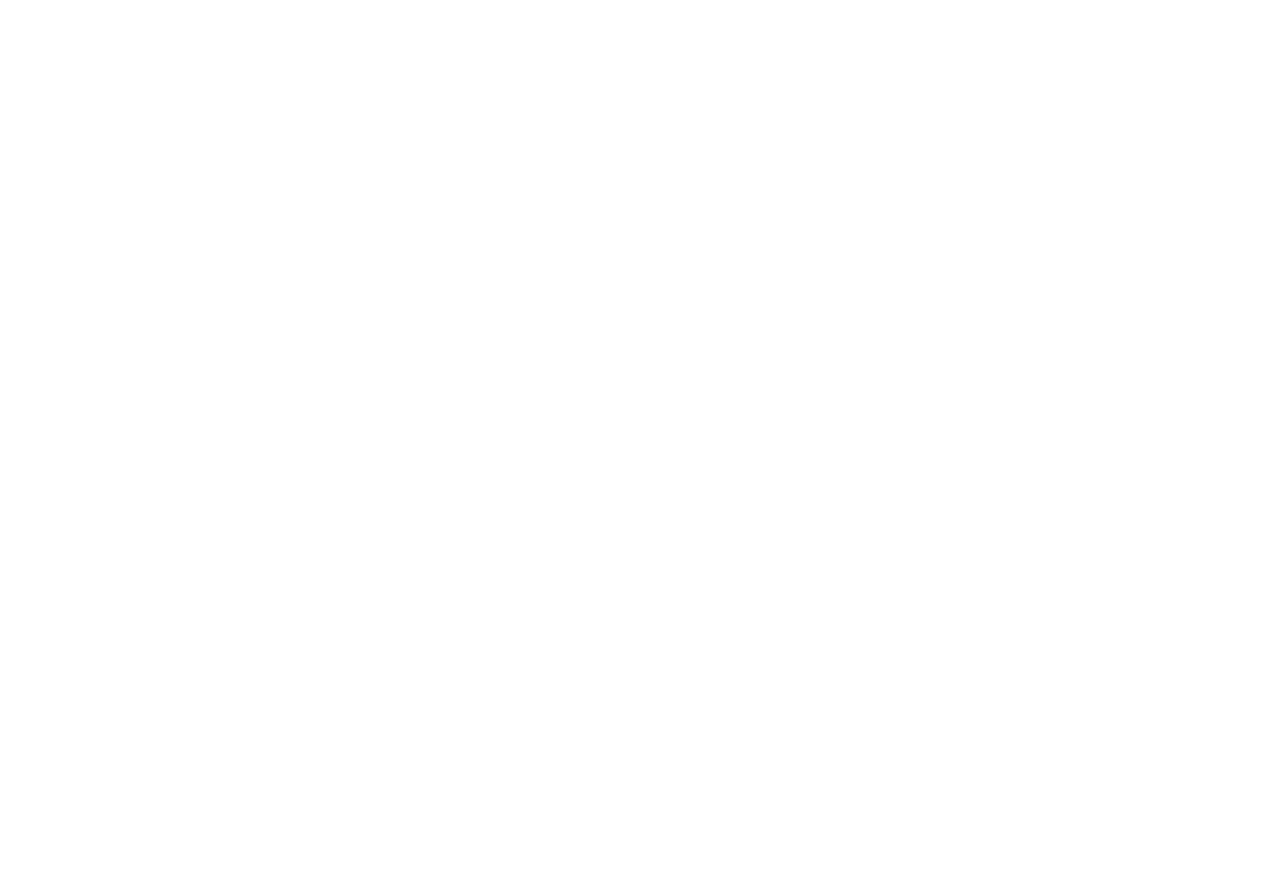
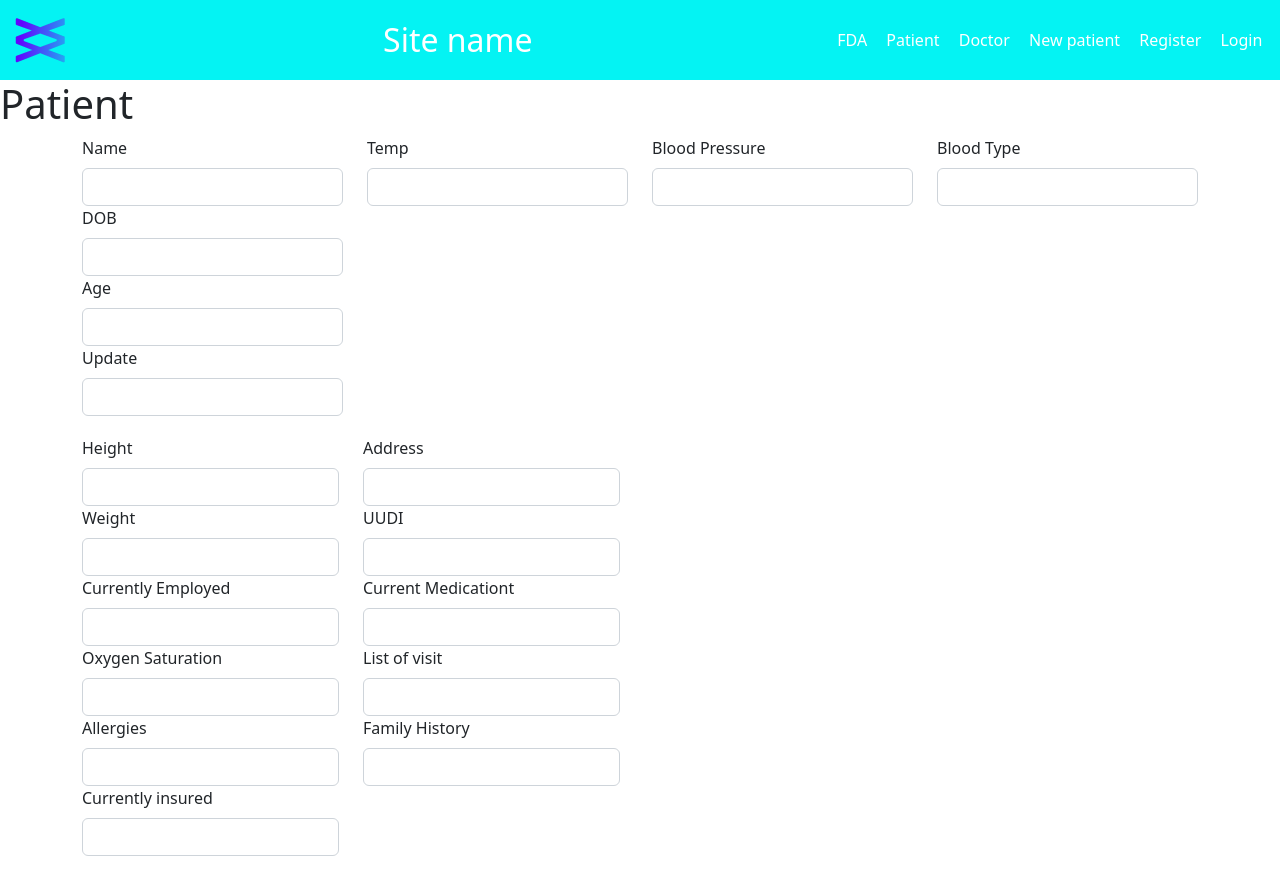
Before and after one commit to FaneNo/VendiaProject, a React (Create React App) app: page /new in a window 1280 px wide. Before the commit this address had no page. Shown: the top 894 px of the page. Before the commit the page ends 800 px from the top, so only its background shows below. Built offline with nearby package versions, Linux system fonts and the light colour scheme; what @vendia/client would draw is missing.

Commit message:
change the new.js page

```diff
--- a/src/App.js
+++ b/src/App.js
@@ -12,6 +12,7 @@ import Login from './view/login';
 import Patient from './view/patient';
 import Register from './view/register';
 import Doctor from './view/doctor';
+import New from './view/new';
 
 
 function App() {
@@ -36,6 +37,7 @@ function App() {
       <Route path='/patient' element = {<Patient />} />
       <Route path='/register' element = {<Register />} />
       <Route path='/doctor' element = {<Doctor />} />
+      <Route path='/new' element = {<New />} />
     </Routes>
 
 
--- a/src/view/doctor.js
+++ b/src/view/doctor.js
@@ -3,85 +3,6 @@ export default function Doctor() {
     return (<>
         <NavBar/>
         <h1>Patient</h1>
-        <div className='container-md text center'>
-            <div className='row justify-content-md-center'>
-                <div className='col'>
-                    {/* <ul className='profile-list'>
-                        <li>Name</li>
-                        <li>DOB/age</li>
-                        <li>Update:</li>
-                    </ul> */}
-                    <form action=''>
-                        <label className='form-label' for= 'name'>Name</label>
-                        <input type={'text'} id='name' className='form-control'/>
-                        <label className='form-label' for= 'dob'>DOB</label>
-                        <input type={'text'} id='dob' className='form-control'/>
-                        <label className='form-label' for= 'age'>Age</label>
-                        <input type={'text'} id='age' className='form-control'/>
-                        <label className='form-label' for= 'update'>Update</label>
-                        <input type={'text'} id='update' className='form-control'/>
-                    </form>
-                </div>
-                <div className='col'>
-                    <label className='form-label' for= 'temp'>Temp</label>
-                    <input type={'text'} id='temp' className='form-control'/>
-                </div>
-                <div className='col'>
-                    <label className='form-label' for= 'pressure'>Blood Pressure</label>
-                    <input type={'text'} id='pressure' className='form-control'/>
-                </div>
-                <div className='col'>
-                    <label className='form-label' for= 'btype'>Blood Type</label>
-                    <input type={'text'} id='btype' className='form-control'/>
-                </div>
-
-            </div>
-        </div>
-        <div className='container'>
-
-            <div className='row '>
-                <div className='col'>
-                    <form action=''>
-                        <label className='form-label' for= 'height'>Height</label>
-                        <input type={'text'} id='height' className='form-control'/>
-                        <label className='form-label' for= 'weight'>Weight</label>
-                        <input type={'text'} id='weight' className='form-control'/>
-                        <label className='form-label' for= 'employed'>Currently Employed</label>
-                        <input type={'text'} id='employed' className='form-control'/>
-                        <label className='form-label' for= 'oxygen'>Oxygen Saturation</label>
-                        <input type={'text'} id='oxygen' className='form-control'/>
-                        <label className='form-label' for= 'allergies'>Allergies</label>
-                        <input type={'text'} id='allergies' className='form-control'/>
-                        <label className='form-label' for= 'insured'>Currently insured</label>
-                        <input type={'text'} id='insured' className='form-control'/>
-
-                    </form>
-                </div>
-
-                <div className='col'>
-                    {/* <ul className='profile-list'>
-                        <li> Address</li>
-                        <li> UUID</li>
-                        <li> current medications</li>
-                        <li> list of visit</li>
-                        <li> family history</li>
-                    </ul> */}
-                    <form action=''>
-                        <label className='form-label' for= 'address'>Address</label>
-                        <input type={'text'} id='address' className='form-control'/>
-                        <label className='form-label' for= 'UUID'>UUDI</label>
-                        <input type={'text'} id='UUID' className='form-control'/>
-                        <label className='form-label' for= 'medication'>Current Medicationt</label>
-                        <input type={'text'} id='medication' className='form-control'/>
-                        <label className='form-label' for= 'visit'>List of visit</label>
-                        <input type={'text'} id='visit' className='form-control'/>
-                        <label className='form-label' for= 'history'>Family History</label>
-                        <input type={'text'} id='history' className='form-control'/>
-
-                    </form>
-                </div>
-            </div>
-        </div>
 
     </>
     )
--- a/src/view/home.js
+++ b/src/view/home.js
@@ -15,7 +15,9 @@ export default function Home() {
             <li>
                 <Link to="/doctor">Doctor</Link>
             </li>
-
+            <li>
+                <Link to="/new">New patient</Link>
+            </li>
             <li>
                 <Link to="/register">Register</Link>
             </li>
--- /dev/null
+++ b/src/view/new.js
@@ -0,0 +1,84 @@
+import NavBar from '../view/home';
+
+export default function New() {
+
+    return (<>
+        <NavBar/>
+        <h1>Patient</h1>
+        <form action='' method=''>
+        <div className='container-md text center'>
+            <div className='row justify-content-md-center'>
+                <div className='col'>
+                    {/* <ul className='profile-list'>
+                        <li>Name</li>
+                        <li>DOB/age</li>
+                        <li>Update:</li>
+                    </ul> */}
+
+                        <label className='form-label' for= 'name'>Name</label>
+                        <input type={'text'} id='name' className='form-control'/>
+                        <label className='form-label' for= 'dob'>DOB</label>
+                        <input type={'text'} id='dob' className='form-control'/>
+                        <label className='form-label' for= 'age'>Age</label>
+                        <input type={'text'} id='age' className='form-control'/>
+                        <label className='form-label' for= 'update'>Update</label>
+                        <input type={'text'} id='update' className='form-control'/>
+
+                </div>
+                <div className='col'>
+                    <label className='form-label' for= 'temp'>Temp</label>
+                    <input type={'text'} id='temp' className='form-control'/>
+                </div>
+                <div className='col'>
+                    <label className='form-label' for= 'pressure'>Blood Pressure</label>
+                    <input type={'text'} id='pressure' className='form-control'/>
+                </div>
+                <div className='col'>
+                    <label className='form-label' for= 'btype'>Blood Type</label>
+                    <input type={'text'} id='btype' className='form-control'/>
+                </div>
+
+            </div>
+        </div>
+        <div className='container'>
+
+            <div className='row '>
+                <div className='col'>
+
+                        <label className='form-label' for= 'height'>Height</label>
+                        <input type={'text'} id='height' className='form-control'/>
+                        <label className='form-label' for= 'weight'>Weight</label>
+                        <input type={'text'} id='weight' className='form-control'/>
+                        <label className='form-label' for= 'employed'>Currently Employed</label>
+                        <input type={'text'} id='employed' className='form-control'/>
+                        <label className='form-label' for= 'oxygen'>Oxygen Saturation</label>
+                        <input type={'text'} id='oxygen' className='form-control'/>
+                        <label className='form-label' for= 'allergies'>Allergies</label>
+                        <input type={'text'} id='allergies' className='form-control'/>
+                        <label className='form-label' for= 'insured'>Currently insured</label>
+                        <input type={'text'} id='insured' className='form-control'/>
+
+                </div>
+
+                <div className='col'>
+
+                        <label className='form-label' for= 'address'>Address</label>
+                        <input type={'text'} id='address' className='form-control'/>
+                        <label className='form-label' for= 'UUID'>UUDI</label>
+                        <input type={'text'} id='UUID' className='form-control'/>
+                        <label className='form-label' for= 'medication'>Current Medicationt</label>
+                        <input type={'text'} id='medication' className='form-control'/>
+                        <label className='form-label' for= 'visit'>List of visit</label>
+                        <input type={'text'} id='visit' className='form-control'/>
+                        <label className='form-label' for= 'history'>Family History</label>
+                        <input type={'text'} id='history' className='form-control'/>
+
+
+                </div>
+            </div>
+        </div>
+
+    </form>
+    </>
+    )
+}
```
